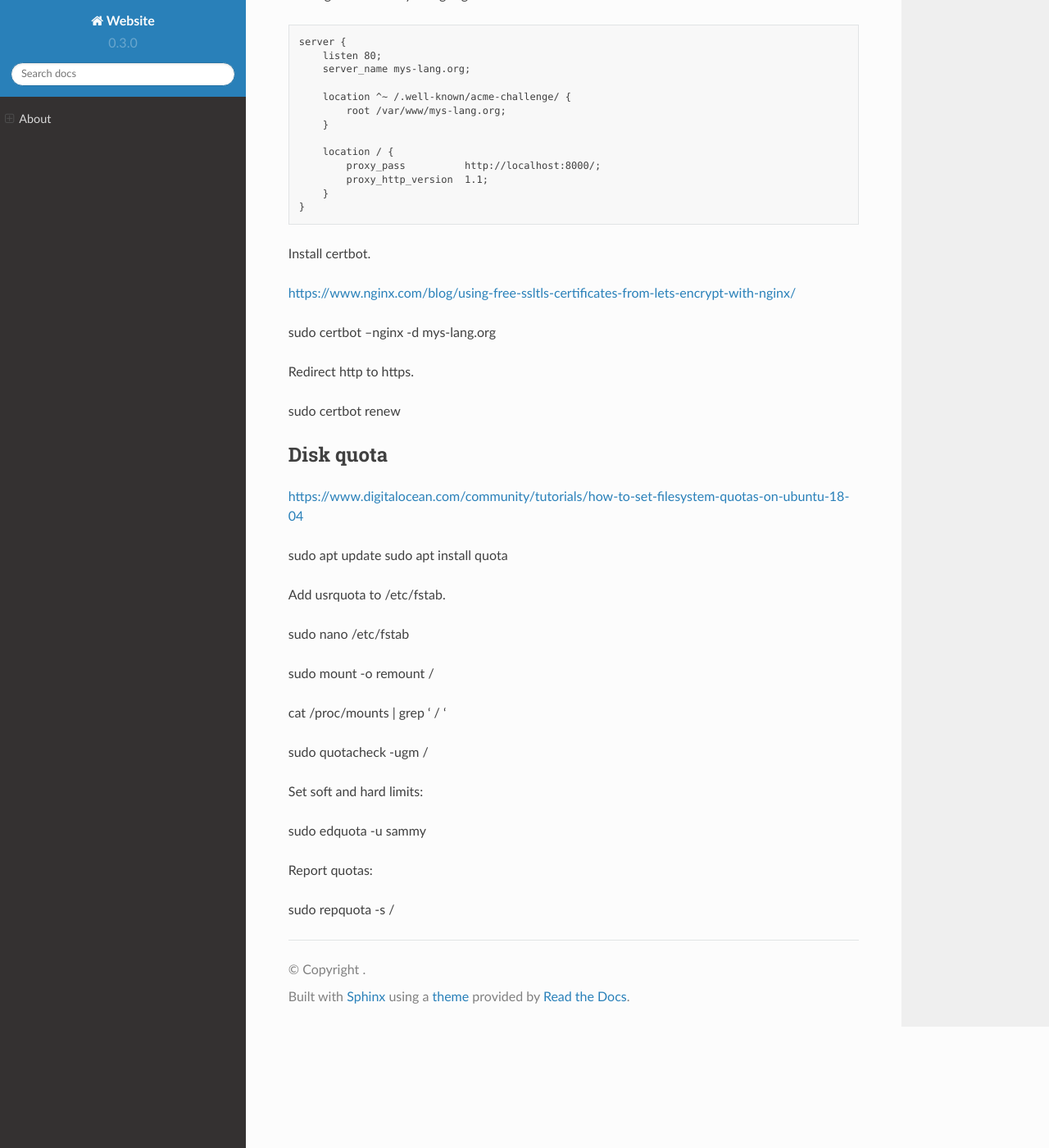
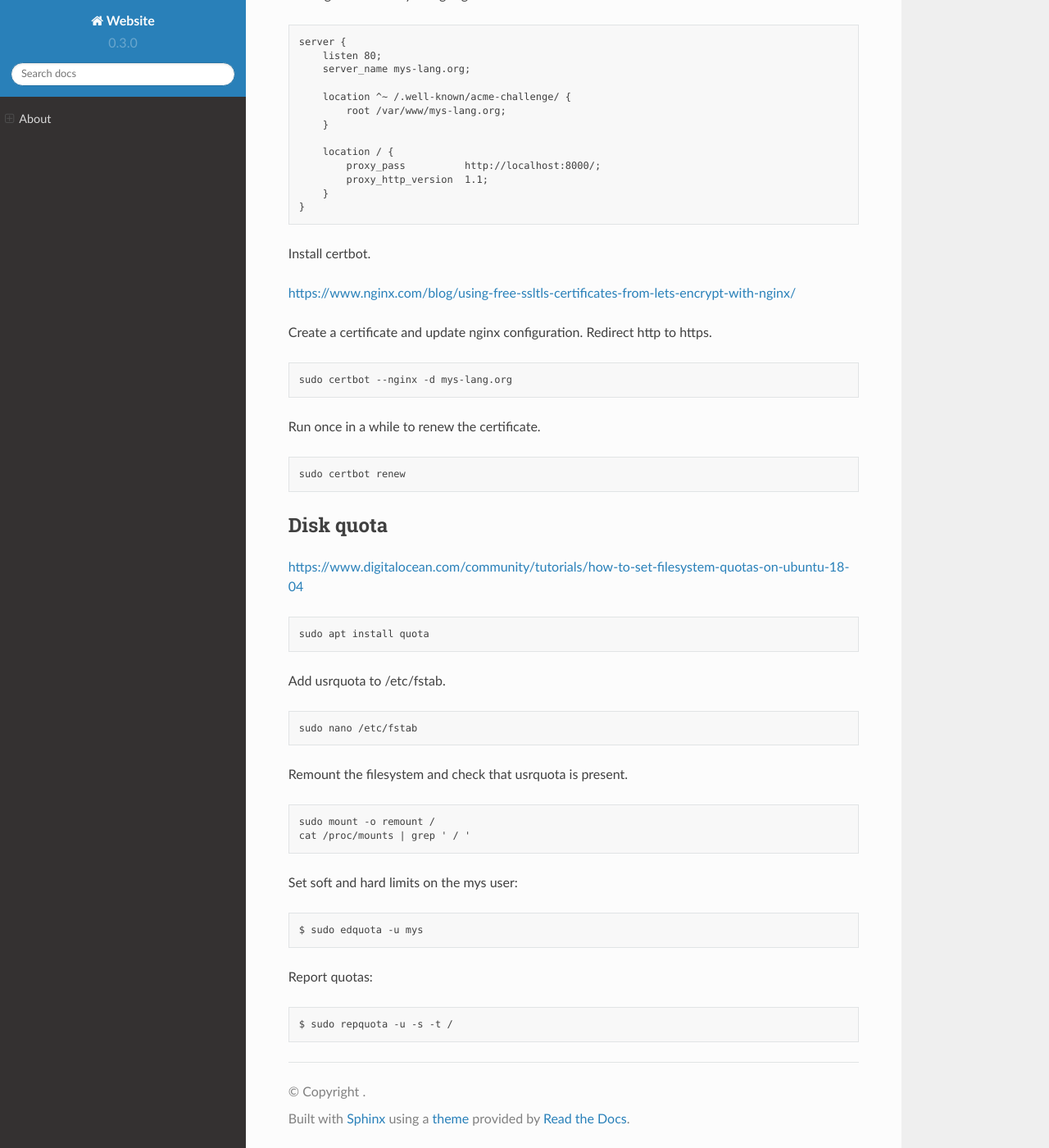
Before and after one commit to mys-lang/package-website, a Sphinx documentation site: the page built from doc/index.rst, in a window 1280 px wide and 1400 px high, scrolled down 226 px. Shown: the whole window at 82% size. Built offline with Sphinx 7.4.7 and the Read the Docs theme 2.0.0, drawn with Linux system fonts in a browser that asks for light colours.

Commit message:
Documentation.

```diff
--- a/doc/index.rst
+++ b/doc/index.rst
@@ -25,34 +25,49 @@ Install certbot.
 
 https://www.nginx.com/blog/using-free-ssltls-certificates-from-lets-encrypt-with-nginx/
 
-sudo certbot --nginx -d mys-lang.org
+Create a certificate and update nginx configuration. Redirect http to
+https.
 
-Redirect http to https.
+.. code-block:: text
 
-sudo certbot renew
+   sudo certbot --nginx -d mys-lang.org
+
+Run once in a while to renew the certificate.
+
+.. code-block:: text
+
+   sudo certbot renew
 
 Disk quota
 ----------
 
 https://www.digitalocean.com/community/tutorials/how-to-set-filesystem-quotas-on-ubuntu-18-04
 
-sudo apt update
-sudo apt install quota
+.. code-block:: text
+
+   sudo apt install quota
 
 Add usrquota to /etc/fstab.
 
-sudo nano /etc/fstab
+.. code-block:: text
 
-sudo mount -o remount /
+   sudo nano /etc/fstab
 
-cat /proc/mounts | grep ' / '
+Remount the filesystem and check that usrquota is present.
 
-sudo quotacheck -ugm /
+.. code-block:: text
 
-Set soft and hard limits:
+   sudo mount -o remount /
+   cat /proc/mounts | grep ' / '
 
-sudo edquota -u sammy
+Set soft and hard limits on the mys user:
+
+.. code-block:: text
+
+   $ sudo edquota -u mys
 
 Report quotas:
 
-sudo repquota -s /
+.. code-block:: text
+
+   $ sudo repquota -u -s -t /
```
